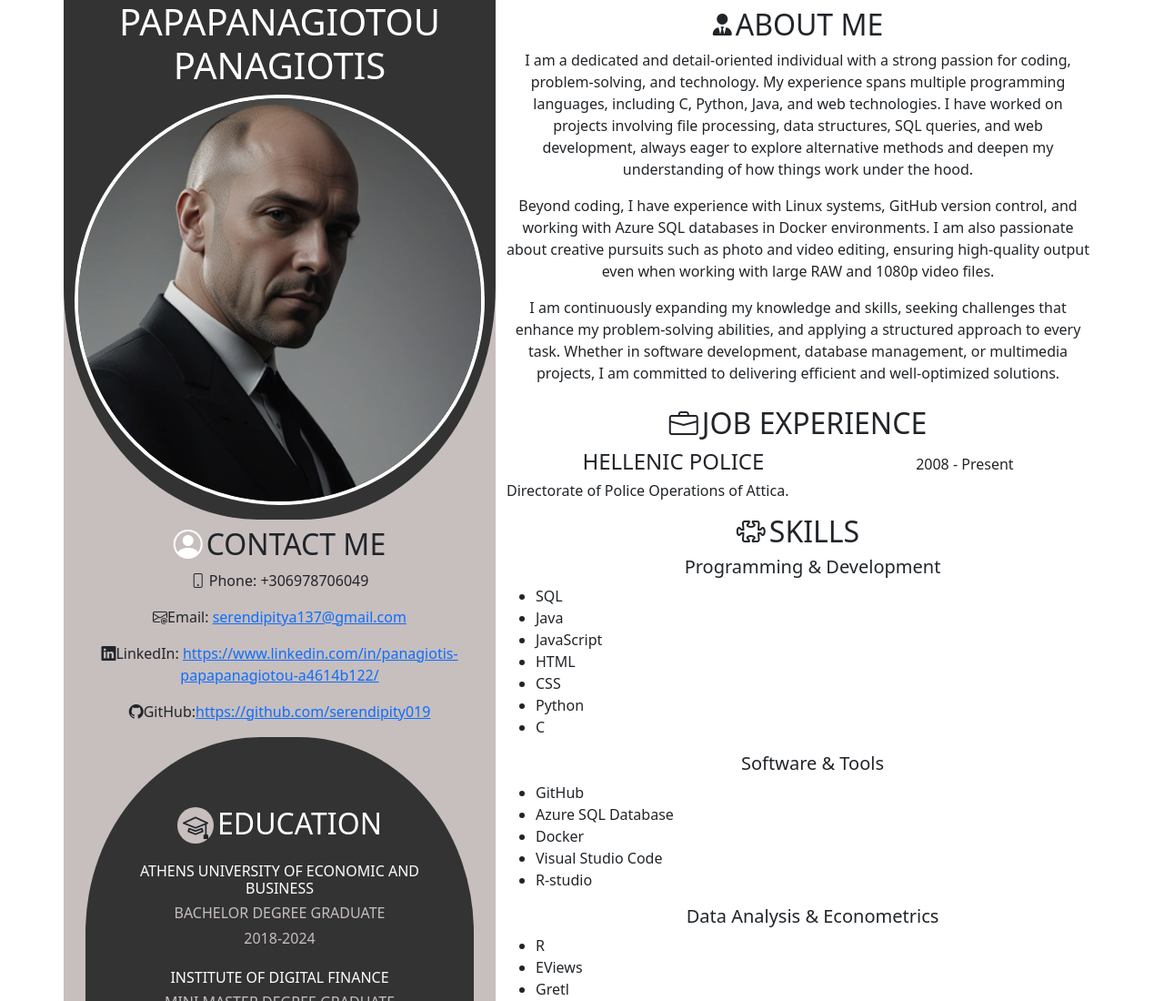
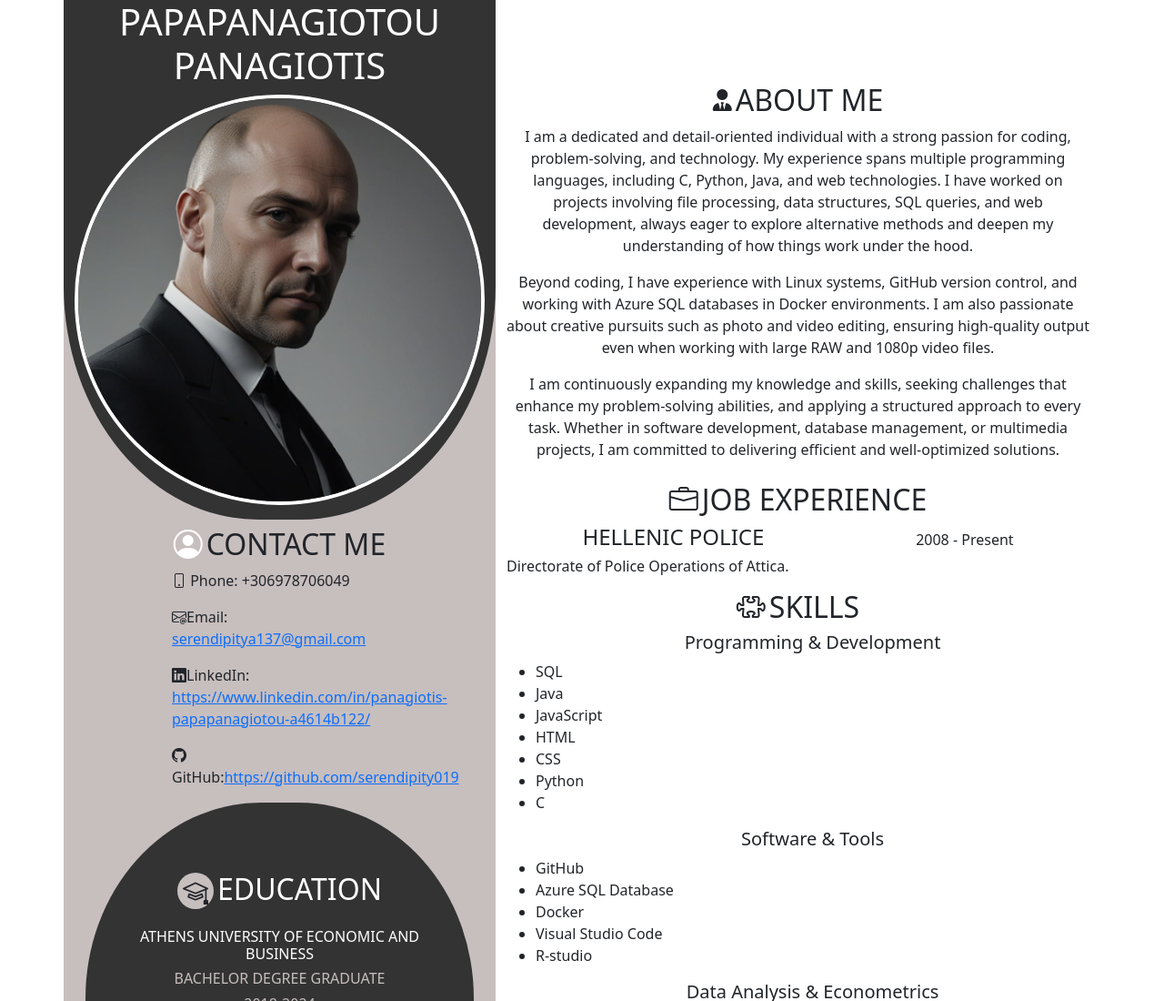
Before and after one commit to serendipity019/Personal-CV, a plain HTML site: page index.html in a window 1280 px wide. Shown: the top 1100 px of the page at 91% size. Drawn offline with nearby package versions, Linux system fonts and the light colour scheme.

Commit message:
now the left box look as i want

```diff
--- a/cv.css
+++ b/cv.css
@@ -75,6 +75,14 @@ body {
     padding-bottom: 500px;
 }
 
+.contacts {
+    display: flex;
+    flex-direction: column;
+    justify-content: center; /* Center vertically */
+    width: 60%;
+    margin: auto; /* Center it within the outer box */
+}
+
 @media (max-width: 767px) { /* Apply for screens smaller than md */
     .pb-6 {
         padding-bottom: 0 !important;
--- a/index.html
+++ b/index.html
@@ -13,7 +13,7 @@
 
     <div class="container">
       <!--big box1-->
-      <main class="row text-center h-100 align-items-stretch">
+      <main class="row text-center h-100 align-items-center">
         <!--Small box1-->
         <div class="left-box col-md-5 p-0 d-flex flex-column h-100">
           <div class="semi-round bottom-rounded">
@@ -28,20 +28,20 @@
                 <h2 class="ms-1 pt-2">CONTACT ME</h2>
           </div>
 
-          <div class="text-center">
-            <div class="d-flex justify-content-center align-items-center">
+          <div class="text-start contacts ps-4">
+            <div>
               <p><i class="bi bi-phone pb-1"></i> Phone: +306978706049</p>
             </div>
 
-            <div class="d-flex justify-content-center align-items-center">
+            <div>
               <p> <i class="bi bi-envelope-at pb-1"></i>Email: <a href="mailto:serendipitya137@gmail.com"> serendipitya137@gmail.com</a></p>
             </div>
 
-            <div class="d-flex justify-content-center align-items-center">
+            <div>
               <p> <i class=" bi bi-linkedin"></i>LinkedIn: <a href="https://www.linkedin.com/in/panagiotis-papapanagiotou-a4614b122/" target="_blank"> https://www.linkedin.com/in/panagiotis-papapanagiotou-a4614b122/</a></p>
             </div>
 
-            <div class="d-flex justify-content-center align-items-center">
+            <div>
               <p><i class="bi bi-github"></i>GitHub:<a href="https://github.com/serendipity019" target="_blank">https://github.com/serendipity019</a></p>
             </div>
           </div>
```
